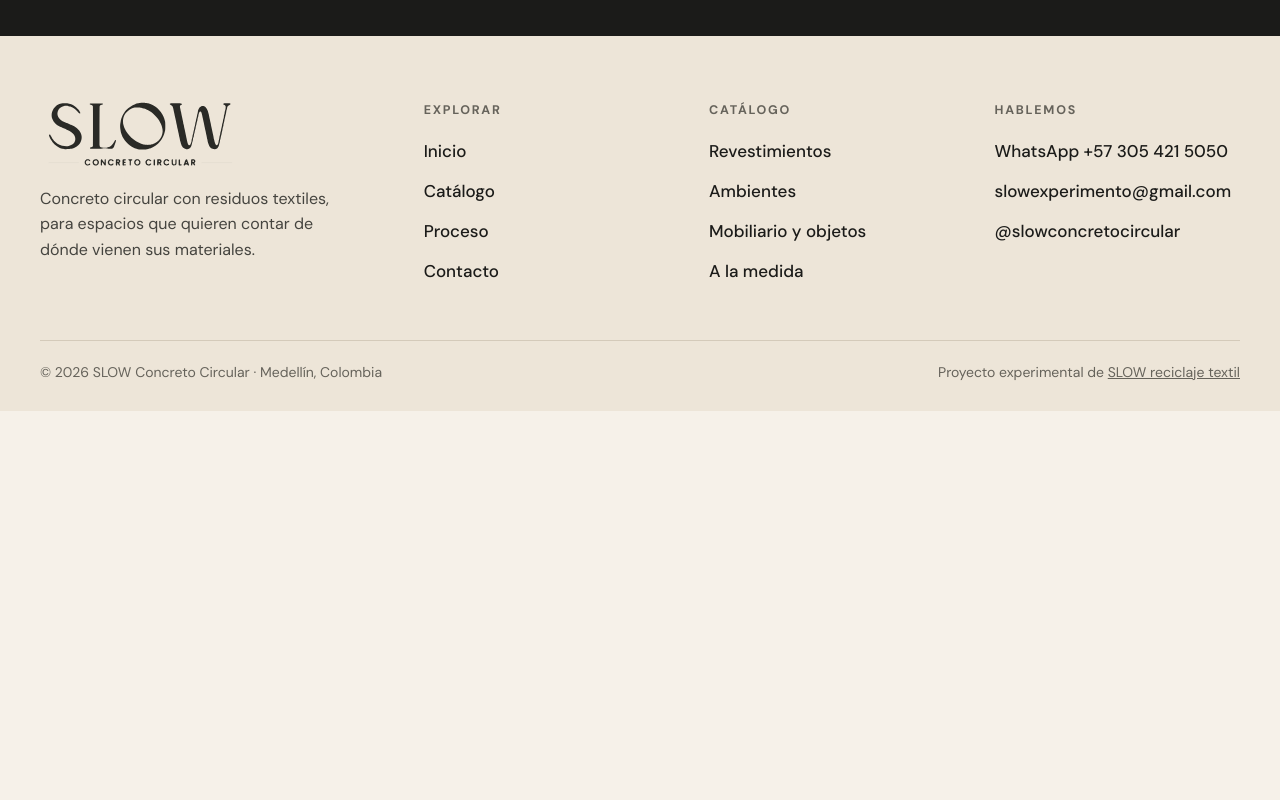
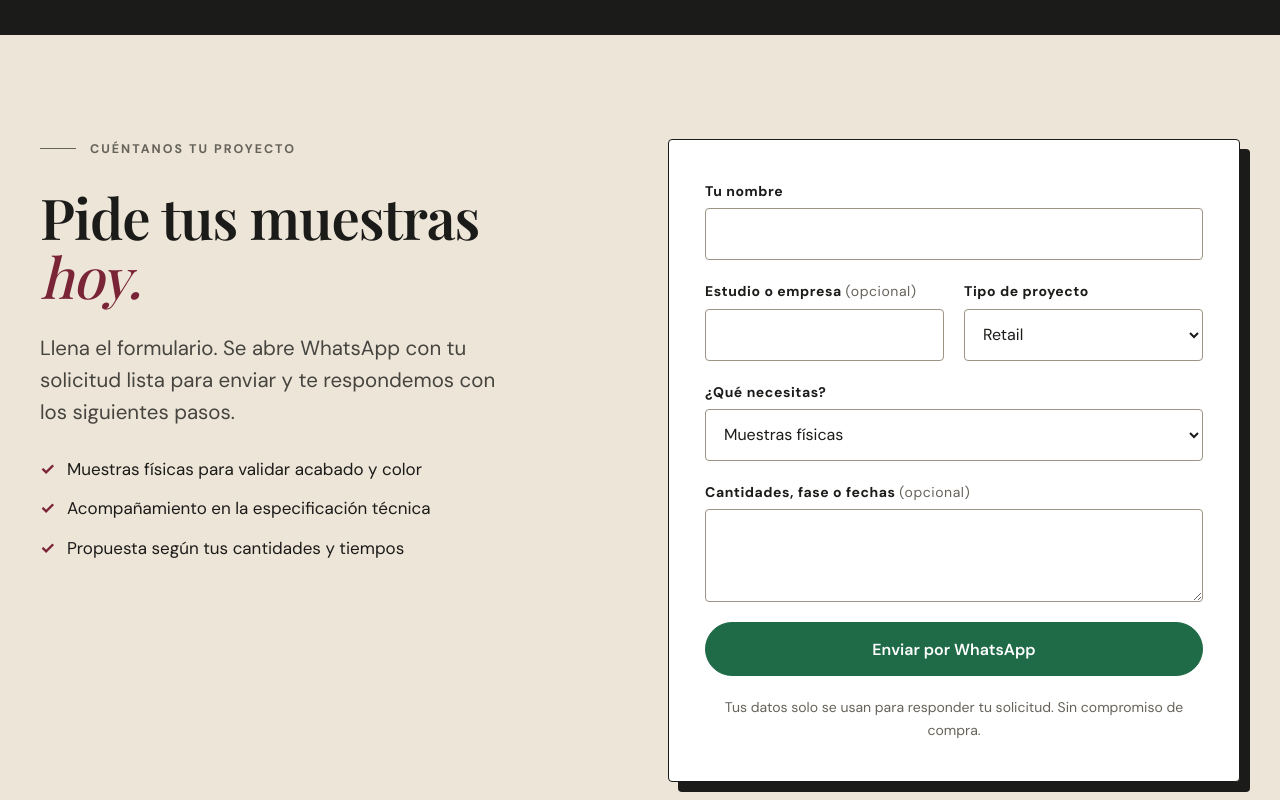
Before and after one commit to martinistudio2025-create/slow, a plain HTML site: page catalogo.html in a window 1280 px wide. Shown: the part 5620-6420 px from the top of the page. Before the commit the page ends 6031 px from the top, so only its background shows below. Drawn offline with nearby package versions, Linux system fonts and the light colour scheme; a web font is replaced by a local one.

Commit message:
Agrega formulario al final de inicio, catálogo y proceso
Co-Authored-By: Claude Sonnet 5.5 <noreply@anthropic.com>
Claude-Session: https://claude.ai/code/session_01AjozgSvfQ2bx8RwqnFWUcY

```diff
--- a/catalogo.html
+++ b/catalogo.html
@@ -145,6 +145,25 @@
 </div></section>
 
 
+<section class="section section-paper2" id="formulario"><div class="wrap contact-grid">
+<div class="contact-copy">
+<p class="kicker">Cuéntanos tu proyecto</p>
+<h2>Pide tus muestras <em>hoy.</em></h2>
+<p class="lede">Llena el formulario. Se abre WhatsApp con tu solicitud lista para enviar y te respondemos con los siguientes pasos.</p>
+<ul class="checks"><li>Muestras físicas para validar acabado y color</li><li>Acompañamiento en la especificación técnica</li><li>Propuesta según tus cantidades y tiempos</li></ul>
+</div>
+<form class="form" id="quote-form" novalidate>
+<div class="field"><label for="f-name">Tu nombre</label><input id="f-name" name="name" type="text" autocomplete="name" required></div>
+<div class="field-row">
+<div class="field"><label for="f-studio">Estudio o empresa <span class="opt">(opcional)</span></label><input id="f-studio" type="text" autocomplete="organization"></div>
+<div class="field"><label for="f-project">Tipo de proyecto</label><select id="f-project"><option>Retail</option><option>Residencial</option><option>Hospitality</option><option>Corporativo</option><option>Otro</option></select></div>
+</div>
+<div class="field"><label for="f-need">¿Qué necesitas?</label><select id="f-need"><option>Muestras físicas</option><option>Cotización de un proyecto</option><option>Piezas a la medida</option><option>Información general</option></select></div>
+<div class="field"><label for="f-details">Cantidades, fase o fechas <span class="opt">(opcional)</span></label><textarea id="f-details" rows="3"></textarea></div>
+<button class="btn btn-wa" id="wa-submit" type="submit">Enviar por WhatsApp</button>
+<p class="form-note">Tus datos solo se usan para responder tu solicitud. Sin compromiso de compra.</p>
+</form>
+</div></section>
 </main>
 <footer class="footer"><div class="wrap">
 <div class="footer-grid">
```
Also changed, not shown: index.html (+19 -0 lines), proceso.html (+19 -0 lines).
